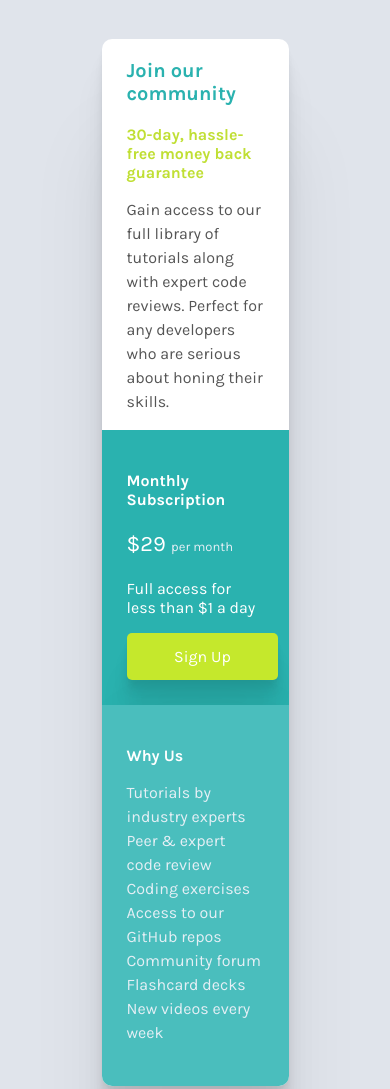
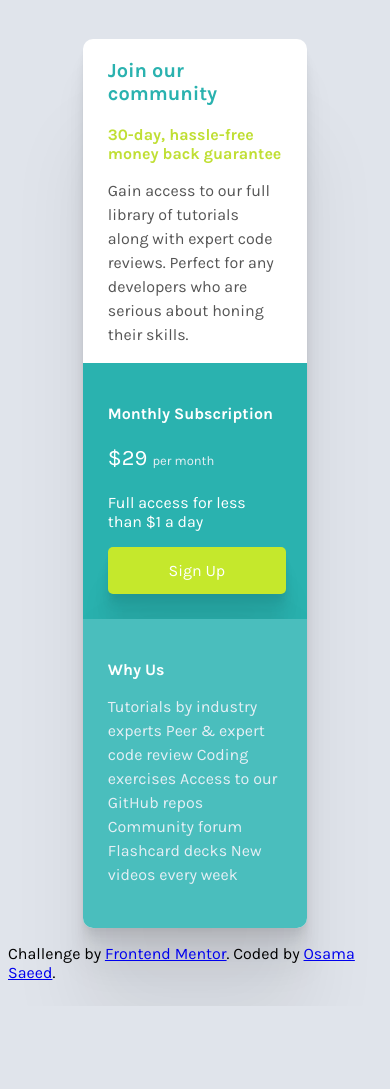
Before and after one commit to OsDroidi/single-price-grid-component, a plain HTML site: page index.html in a window 390 px wide. Shown: the top 1089 px of the page. After the commit the page ends 1006 px from the top, so only its background shows below. Drawn offline with Linux system fonts and the light colour scheme.

Commit message:
change width in media

```diff
--- a/style.css
+++ b/style.css
@@ -94,6 +94,10 @@ main {
   .btn {
     width: 70%;
   }
+
+  main {
+        width: 60%;
+  }
 }
 
 .cta {
```
